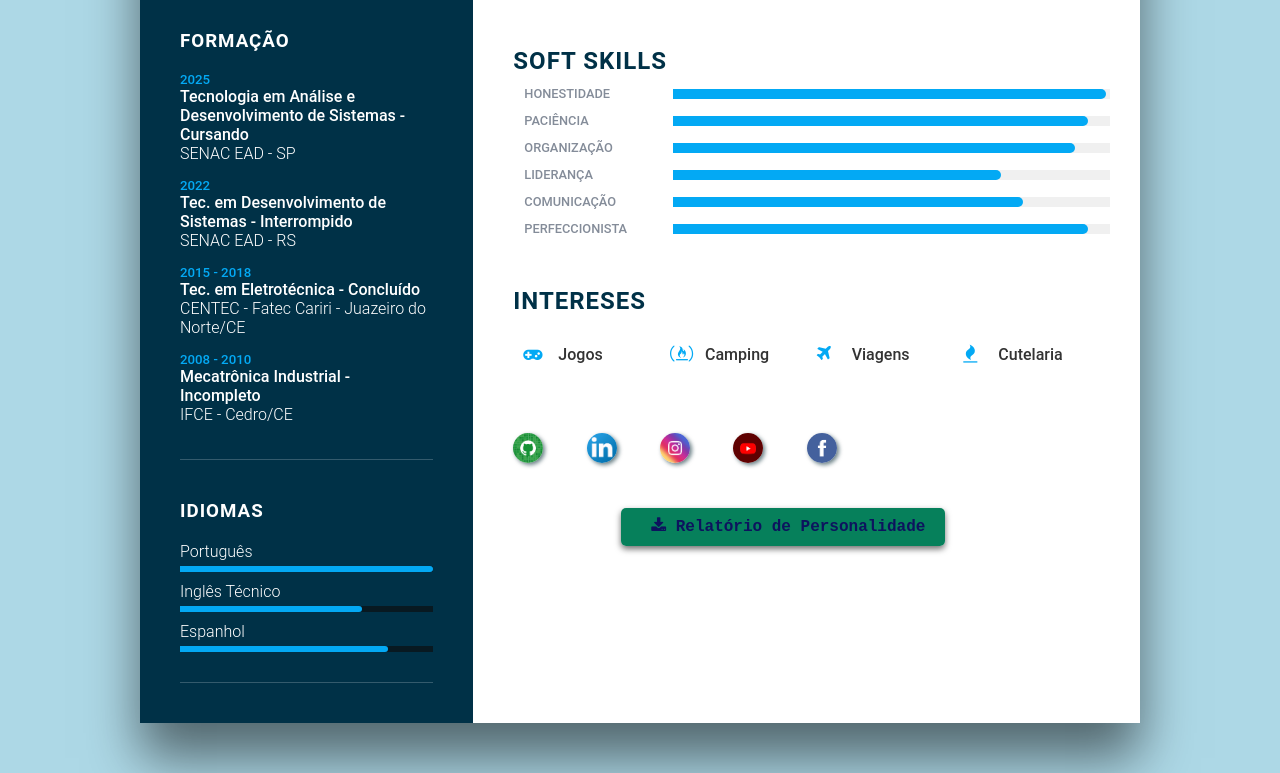
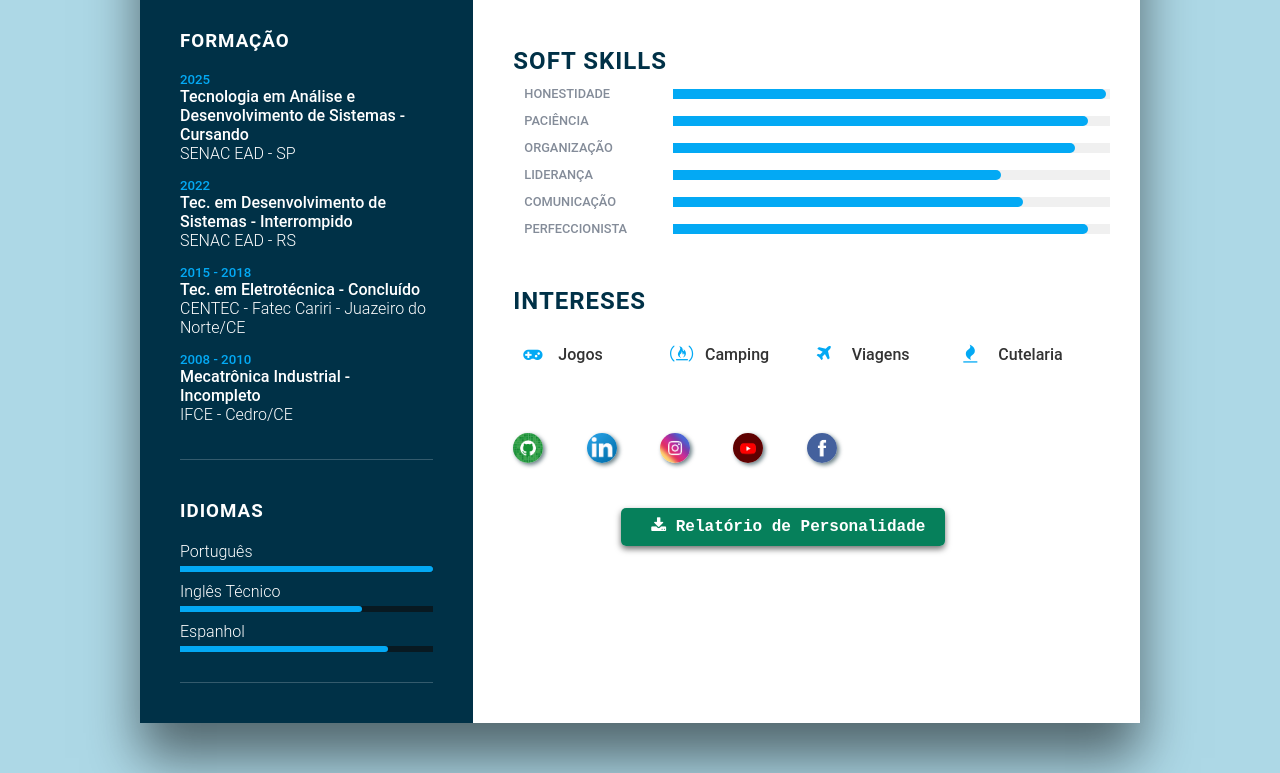
Before and after one commit to antoniowelton/curriculo-online, a plain HTML site: page index.html in a window 1280 px wide. In both pictures the pointer is over the link "Relatório de Personalidade". Shown: the part 648-1421 px from the top of the page. Drawn offline with Linux system fonts and the light colour scheme.

Commit message:
Currículo atualizado 2025

```diff
--- a/estilos/style.css
+++ b/estilos/style.css
@@ -301,7 +301,7 @@ a.relatorio {
 }
 .pdf a:hover {
     background-color: #06805b;
-    color: #0d135e;
+    color: #ffffff;
     font-size: 1em;
     font-weight: bolder;
 }
```
Also changed, not shown: index.html (+5 -1 lines).
